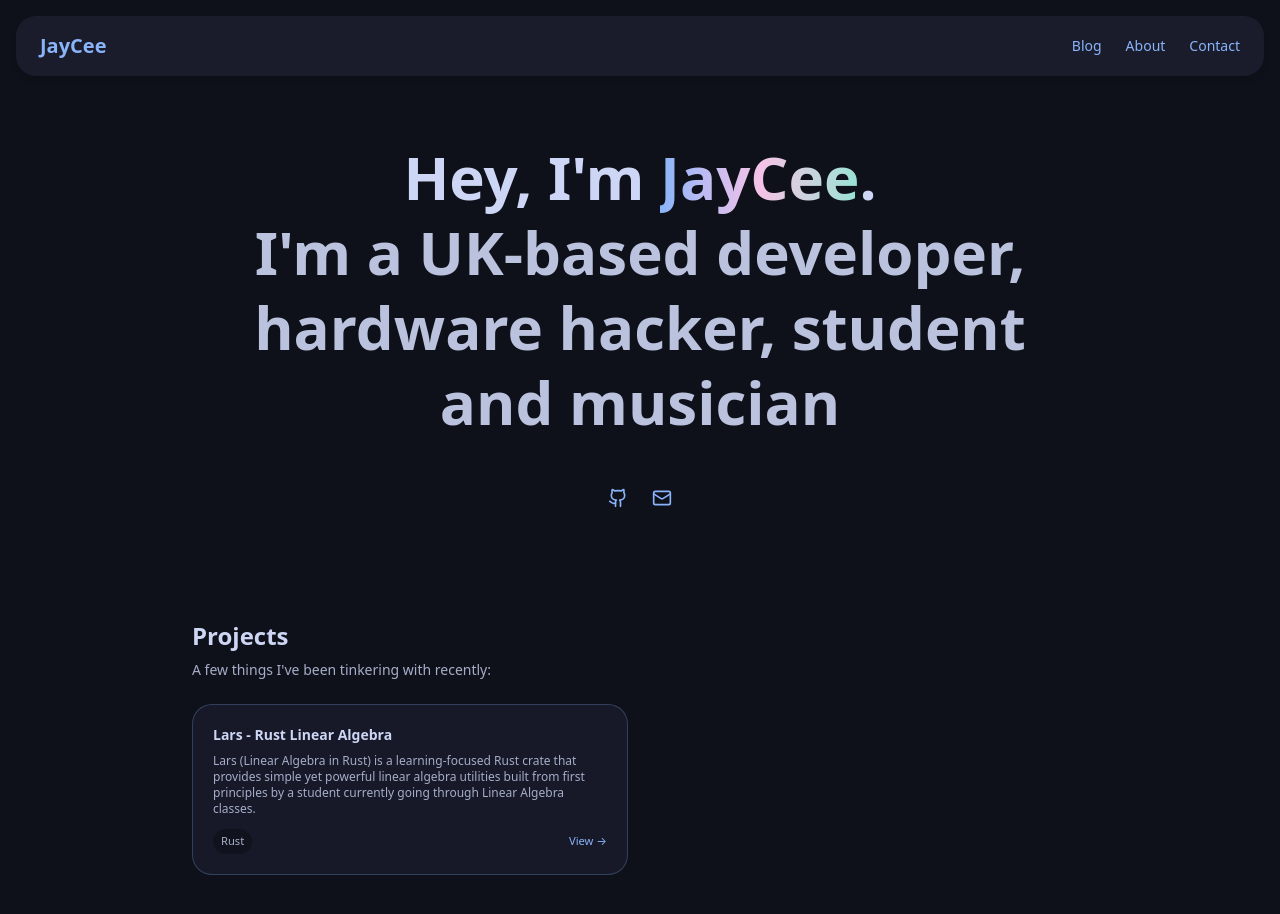
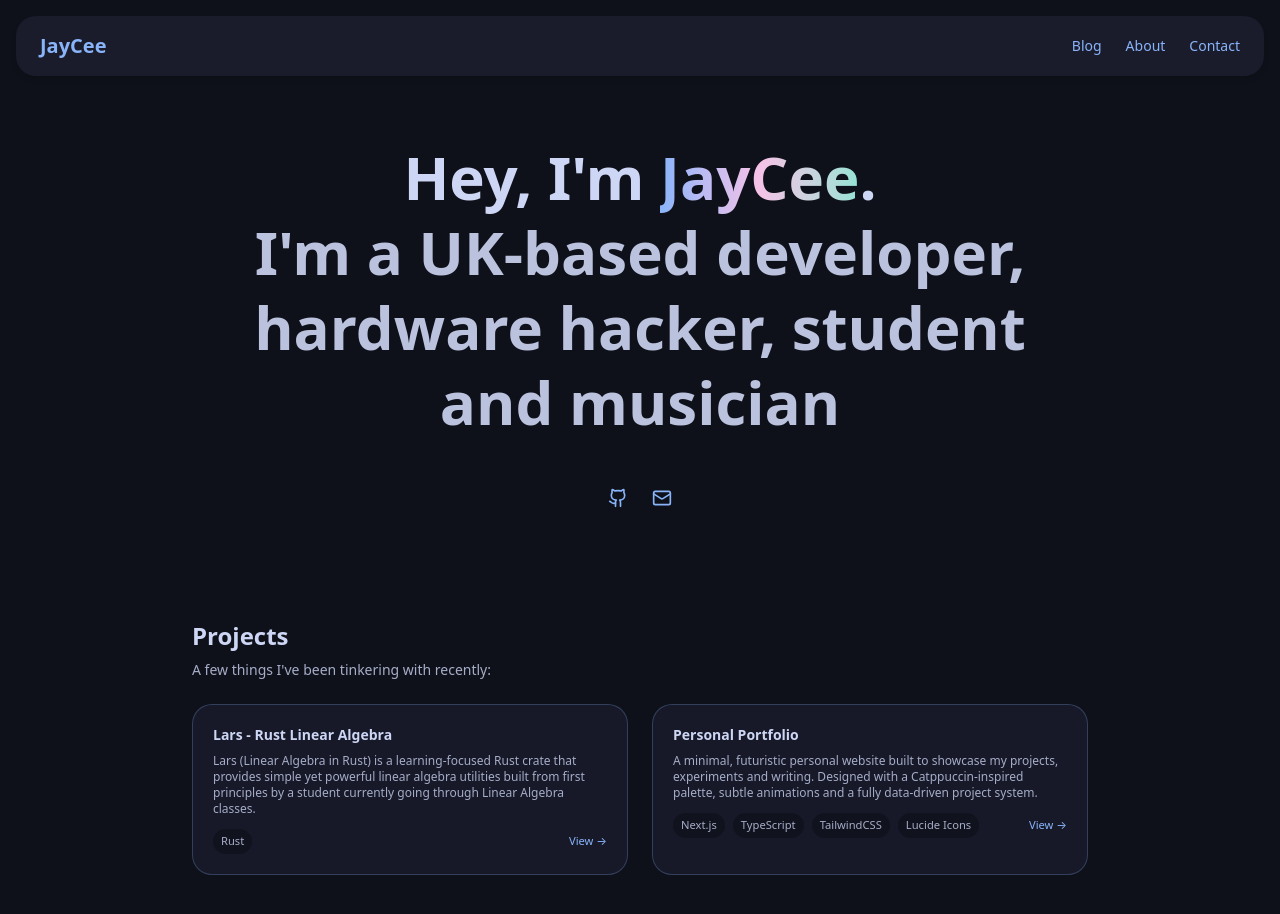
Before and after one commit to JCooper-Bit/my-website, a Next.js app: page / in a window 1280 px wide. Shown: the top 914 px of the page. Built offline with nearby package versions, Linux system fonts and the light colour scheme.

Commit message:
Added Project

```diff
--- a/content/projects.ts
+++ b/content/projects.ts
@@ -14,5 +14,15 @@ export const projects: Project[] = [
       "Lars (Linear Algebra in Rust) is a learning-focused Rust crate that provides simple yet powerful linear algebra utilities built from first principles by a student currently going through Linear Algebra classes.",
     tech: ["Rust"],
     href: "https://github.com/JCooper-Bit/lars",
+
   },
+  {
+  id: "personal-portfolio",
+  title: "Personal Portfolio",
+  description:
+    "A minimal, futuristic personal website built to showcase my projects, experiments and writing. Designed with a Catppuccin-inspired palette, subtle animations and a fully data-driven project system.",
+  tech: ["Next.js", "TypeScript", "TailwindCSS", "Lucide Icons"],
+  href: "/",
+},
+
 ];
```
